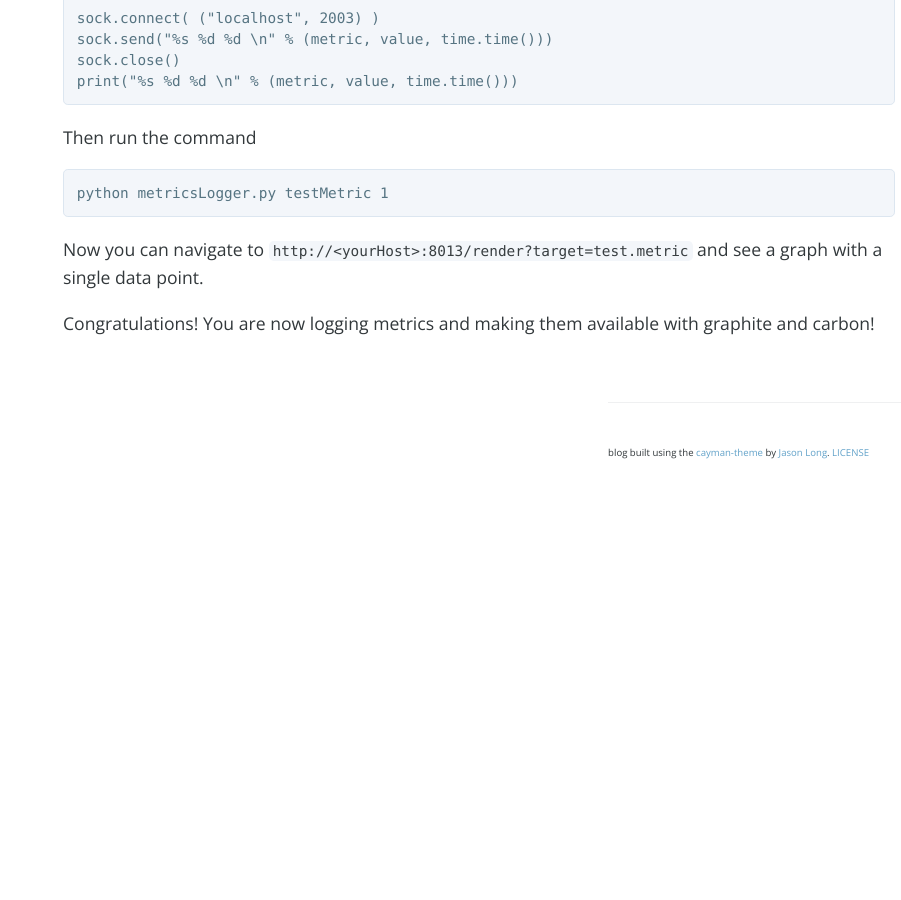
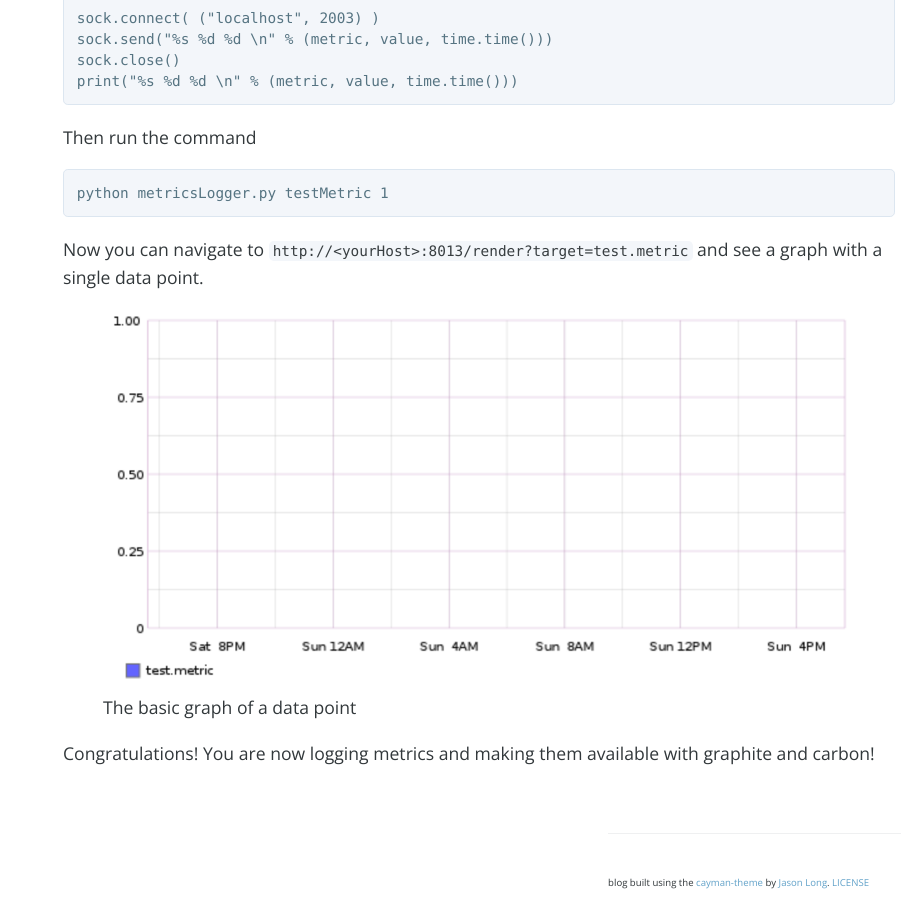
Before and after one commit to Kurlan/scrappy-home-automation, a Jekyll site: the page built from _posts/2017-10-01-carbon-and-graphite.md, in a window 1280 px wide and 900 px high, scrolled down 3329 px. Shown: the whole window, without its empty margins (379-1280 px from the left). Built offline with Jekyll 4.4.1, drawn with Linux system fonts in a browser that asks for light colours; nearby versions of some CDN libraries; comment, search, counter and statistics services are not loaded; before the commit the page ends 3799 px from its top, so only the background shows below that.

Commit message:
Adding picture of chart

```diff
--- a/_posts/2017-10-01-carbon-and-graphite.md
+++ b/_posts/2017-10-01-carbon-and-graphite.md
@@ -153,4 +153,6 @@ python metricsLogger.py testMetric 1
 
 Now you can navigate to `http://<yourHost>:8013/render?target=test.metric` and see a graph with a single data point.
 
+{% include images.html name="chart.png" caption="The basic graph of a data point"  %}
+
 Congratulations!  You are now logging metrics and making them available with graphite and carbon!
```
Also changed, not shown: assets/posts/2017-10-01-carbon-and-graphite/chart.png (added).
